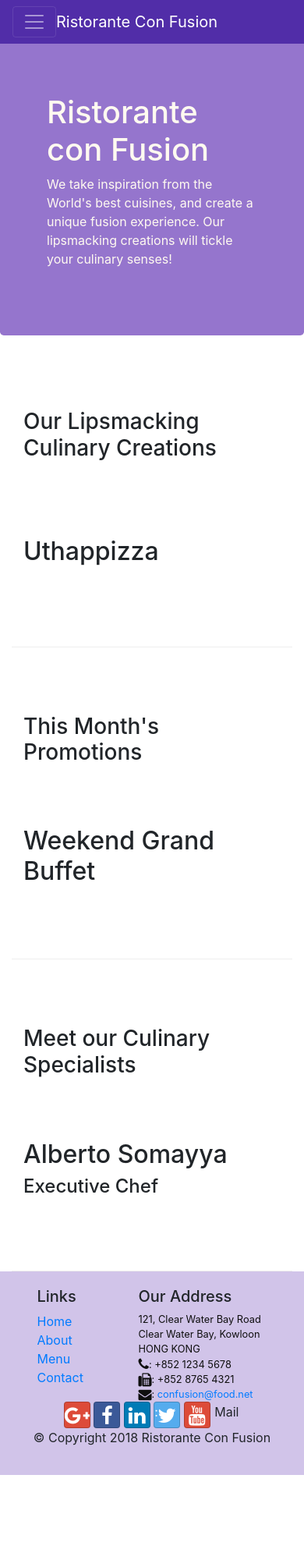
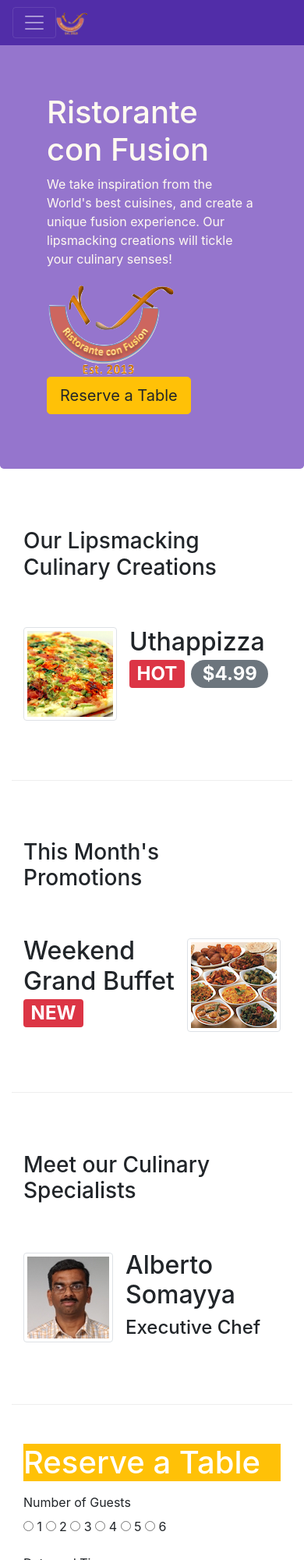
Before and after one commit to michaelwoo921/bootstrap4, a website: page index.html in a window 390 px wide. Shown: the top 2000 px of the page at 78% size. Before the commit the page ends 1891 px from the top, so only its background shows below. Drawn offline with nearby package versions, Linux system fonts and the light colour scheme.

Commit message:
4. images, media, alert users

```diff
--- a/index.html
+++ b/index.html
@@ -22,7 +22,7 @@
         <button class="navbar-toggler" type="button" data-toggle="collapse" data-target="#Navbar">
             <span class="navbar-toggler-icon"></span>
         </button>
-        <a href="#" class="navbar-brand mr-auto">Ristorante Con Fusion</a>
+        <a href="#" class="navbar-brand mr-auto"><img src="img/logo.png" height="30" width="41"></a>
         <div class="collapse navbar-collapse" id="Navbar">
             <ul class="navbar-nav mr-auto">
                 <li class="nav-item active"><a class="nav-link" href="#"><span class="fa fa-home fa-lg"></span> Home</a></li>
@@ -43,7 +43,11 @@
                     <h1>Ristorante con Fusion</h1>
                     <p>We take inspiration from the World's best cuisines, and create a unique fusion experience. Our lipsmacking creations will tickle your culinary senses!</p>
                 </div>
-                <div class="col-12 col-sm">
+                <div class="col-12 col-sm align-self-center">
+                    <img src="img/logo.png" class="img-fluid">
+                </div>
+                <div class="col-12 col-sm align-self-center">
+                    <a href="#Reserve" class="btn btn-lg ntn-block btn-warning">Reserve a Table </a>
                 </div>
             </div>
         </div>
@@ -55,19 +59,29 @@
                 <h3>Our Lipsmacking Culinary Creations</h3>
             </div>
             <div class="col col-sm col-md order-sm-first">
-                <h2>Uthappizza</h2>
+                <div class="media">
+                    <img class="d-flex mr-3 img-thumbnail align-self-center" src="img/uthappizza.png" alt="uthappizza">
+                    <div class="media-body">
+                        <h2 class="mt-0">Uthappizza <span class="badge badge-danger">HOT</span>
+                         <span class="badge badge-pill badge-secondary">$4.99</span></h2>
                         <p class="d-none d-sm-block">A unique combination of Indian Uthappam (pancake) and Italian pizza, topped with Cerignola olives, ripe vine cherry tomatoes, Vidalia onion, Guntur chillies and Buffalo Paneer.</p>
                     </div>
                 </div>
 
-
+            </div>
+        </div>
         <div class="row row-content align-items-center">
             <div class="col-12 col-sm-4 col-md-3">
                 <h3>This Month's Promotions</h3>
             </div>
             <div class="col col-sm col-md">
-                <h2>Weekend Grand Buffet</h2>
+                <div class="media">
+                    <div class="media-body">
+                        <h2>Weekend Grand Buffet <span class="badge badge-danger">NEW</span></h2>
                         <p class="d-none d-sm-block">Featuring mouthwatering combinations with a choice of five different salads, six enticing appetizers, six main entrees and five choicest desserts. Free flowing bubbly and soft drinks. All for just $19.99 per person </p>
+                    </div>
+                    <img class="d-flex ml-3 img-thumbnail align-self-center" src="img/buffet.png" alt="buffet">
+                </div>
              </div>
         </div>
 
@@ -76,9 +90,50 @@
                 <h3>Meet our Culinary Specialists</h3>
             </div>
             <div class="col col-sm col-md order-sm-first">
+                <div class="media">
+                    <img class="d-flex mr-3 img-thumbnail align-self-center" src="img/alberto.png" alt="alberto">
+                    <div class="media-body">
                         <h2>Alberto Somayya</h2>
                         <h4>Executive Chef</h4>
                         <p class="d-none d-sm-block">Award winning three-star Michelin chef with wide International experience having worked closely with whos-who in the culinary world, he specializes in creating mouthwatering Indo-Italian fusion experiences. </p>
+                    </div>
+                </div>
+            </div>
+        </div>
+        <div class="row row-content justify-content-center">
+            <div class="col-12 col-md-8" id="Reserve">
+                <h1 class="bg-warning text-white"> Reserve a Table </h1>
+            </div>
+            <div class="col-12 col-md-8">
+                <form >
+                    <div class="form-group row">
+                        <label class="col-md-2 col-form-label">
+                            Number of Guests
+                        </label>
+                        <div class="col-md-10">
+                            <input type="radio"   name="numguests" value="1"> 1
+                            <input type="radio"   name="numguests" value="2"> 2
+                            <input type="radio"   name="numguests" value="3"> 3
+                            <input type="radio"   name="numguests" value="4"> 4
+                            <input type="radio"   name="numguests" value="5"> 5
+                            <input type="radio"   name="numguests" value="6"> 6
+                        </div>
+                    </div>
+                    <div class="form-group row">
+                        <label for="time" class="col-md-2 col-form-label"> Date and Time</label>
+                        <div class="col-12 col-md">
+                            <input type="text" id="time" name="date" placeholder="Date">
+                        </div>
+                        <div class="col-12 col-md">
+                            <input type="text" name="time" placeholder="Time">
+                        </div>
+                    </div>
+                    <div class="form-group row">
+                        <div class="offset-md-2 col-md-10">
+                            <button type="submit" class="btn btn-primary">Reserve</button>
+                        </div>
+                    </div>
+                </form>
             </div>
         </div>
     </div>
@@ -113,7 +168,7 @@
                         <a class="btn btn-social-icon btn-linkedin" href="http://www.linkedin.com/in/"><i class="fa fa-linkedin fa-lg"></i></a>
                         <a class="btn btn-social-icon btn-twitter" href="http://twitter.com/"><i class="fa fa-twitter fa-lg"></i>:</a>
                         <a class="btn btn-social-icon btn-google" href="http://youtube.com/"><i class="fa fa-youtube fa-lg"></i></a>
-                        <a class="btn btn-social-icon" href="mailto:">Mail</a>
+                        <a class="btn btn-social-icon" href="mailto:abc@abc.com">Mail</a>
                     </div>
                 </div>
            </div>
```
Also changed, not shown: aboutus.html (+3 -2 lines), contactus.html (+3 -2 lines), img/alberto.png (added), img/buffet.png (added), img/logo.png (added), img/uthappizza.png (added), 1 other file. Lines whose indentation alone changed are shown as unchanged.
